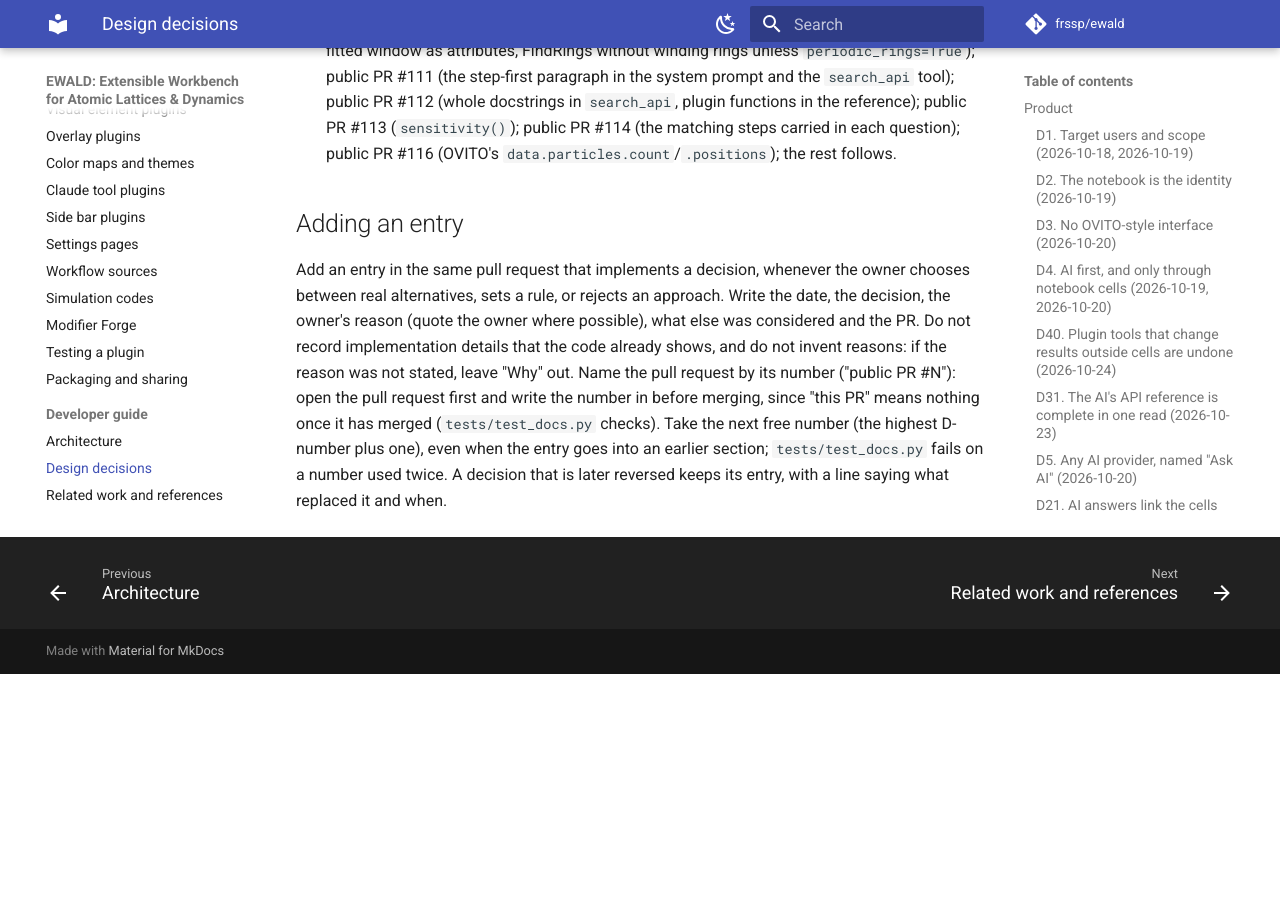
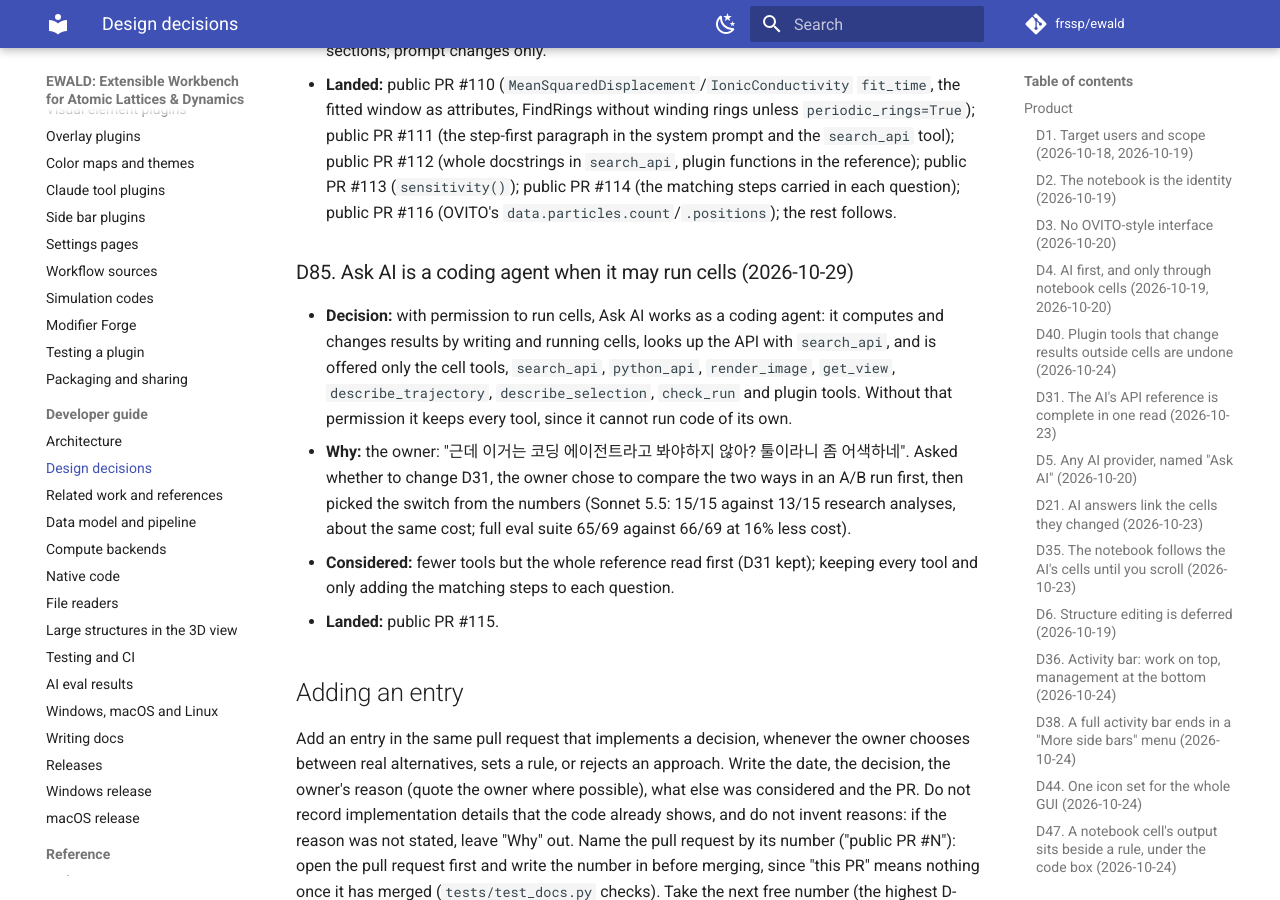
Before and after one commit to frssp/ewald, an MkDocs documentation site: the page built from docs/developer/decisions.md, in a window 1280 px wide and 900 px high, scrolled down 31462 px. Built offline with MkDocs 1.6.1 and Material for MkDocs 9.7.7, drawn with Linux system fonts in a browser that asks for light colours; comment, search, counter and statistics services are not loaded; before the commit the page ends 32136 px from its top, so only the background shows below that; some of the changed text lies outside the part shown.

Commit message:
D85: Ask AI is a coding agent when it may run cells
The owner chose the switch after the A/B run; D31 notes the change.

Co-Authored-By: Claude Opus 5.5 <noreply@anthropic.com>

```diff
--- a/docs/developer/decisions.md
+++ b/docs/developer/decisions.md
@@ -76,6 +76,8 @@ Pull request numbers up to #242 refer to the pre-publication repository, which i
 - **Considered:** splitting it by topic (`python_api(topic=...)`), cheaper per call but the
   model may skip the part it needs; keeping the old size (about 36 KB) with only a reordering.
 - **Landed:** PR #242.
+- **Changed by D85 (2026-10-29):** when the AI may run cells it searches the reference
+  (`search_api`) instead of reading it first; `python_api` still returns all of it.
 
 ### D5. Any AI provider, named "Ask AI" (2026-10-20)
 
@@ -1112,6 +1114,21 @@ Pull request numbers up to #242 refer to the pre-publication repository, which i
   public PR #114 (the matching steps carried in each question); public PR #116
   (OVITO's `data.particles.count`/`.positions`); the rest follows.
 
+### D85. Ask AI is a coding agent when it may run cells (2026-10-29)
+
+- **Decision:** with permission to run cells, Ask AI works as a coding agent: it computes and
+  changes results by writing and running cells, looks up the API with `search_api`, and is
+  offered only the cell tools, `search_api`, `python_api`, `render_image`, `get_view`,
+  `describe_trajectory`, `describe_selection`, `check_run` and plugin tools. Without that
+  permission it keeps every tool, since it cannot run code of its own.
+- **Why:** the owner: "근데 이거는 코딩 에이전트라고 봐야하지 않아? 툴이라니 좀 어색하네". Asked
+  whether to change D31, the owner chose to compare the two ways in an A/B run first, then picked
+  the switch from the numbers (Sonnet 5.5: 15/15 against 13/15 research analyses, about the same
+  cost; full eval suite 65/69 against 66/69 at 16% less cost).
+- **Considered:** fewer tools but the whole reference read first (D31 kept); keeping every tool
+  and only adding the matching steps to each question.
+- **Landed:** public PR #115.
+
 ## Adding an entry
 
 Add an entry in the same pull request that implements a decision, whenever the owner chooses
--- a/docs/todo.md
+++ b/docs/todo.md
@@ -45,7 +45,7 @@ it removes the items it finishes, adds what it leaves open, and moves its own li
   records its fit window); Li sites from the
   time-averaged density and a minimum stay for `SiteHopping`; with permission to run cells Ask AI works as a coding agent (few tools,
   reference searched; A/B on 15 research tasks 15/15 vs 13/15, full suite 65/69 vs 66/69 at 16%
-  less cost), waiting on the owner's call; the OVITO habits seen in its cell errors
+  less cost, D85); the OVITO habits seen in its cell errors
   (`ParticleType == 2`, `data.cell[...]`, `Table.attribute`, `export_file` not imported); analysis metadata (temperature,
   timestep, composition) as variables at the top of the notebook; sources without a structure
   (PLUMED HILLS, thermo logs, a table of runs). `StructureFactor` needs a memory bound (100k atoms
```
Also changed, not shown: CHANGELOG.md (+1 -1 lines).
